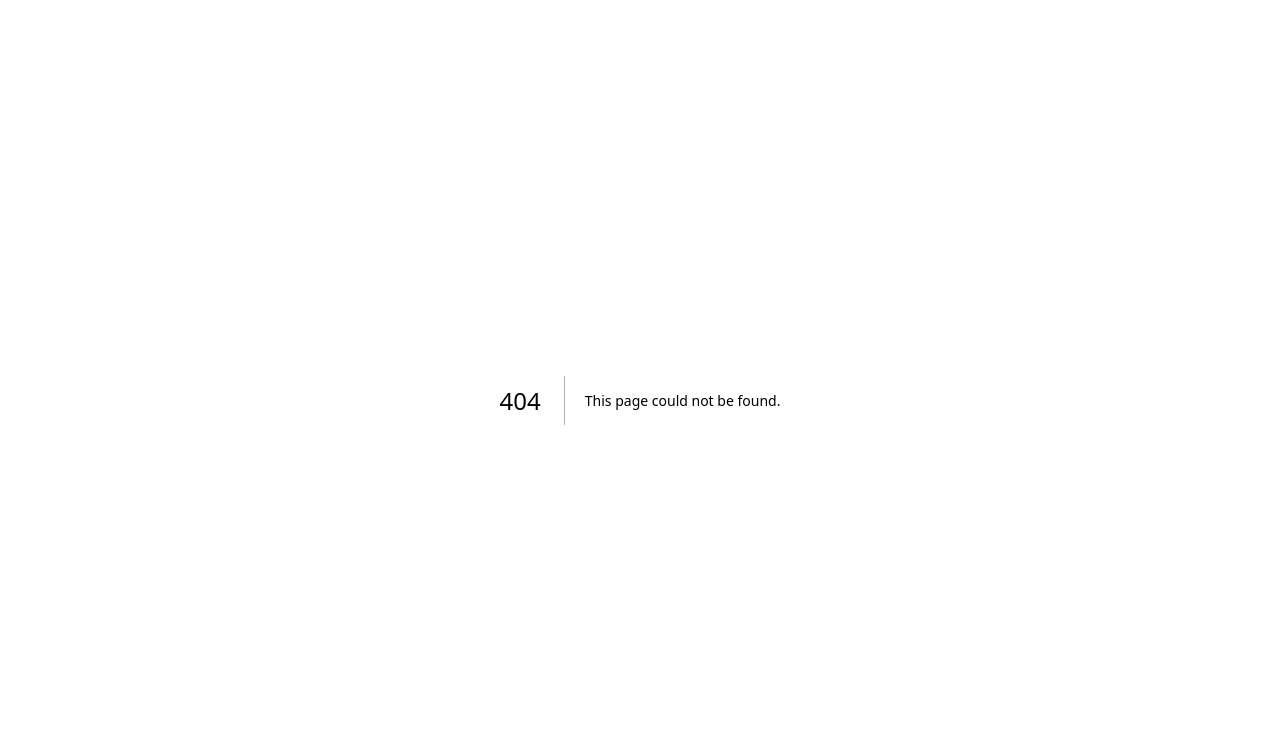
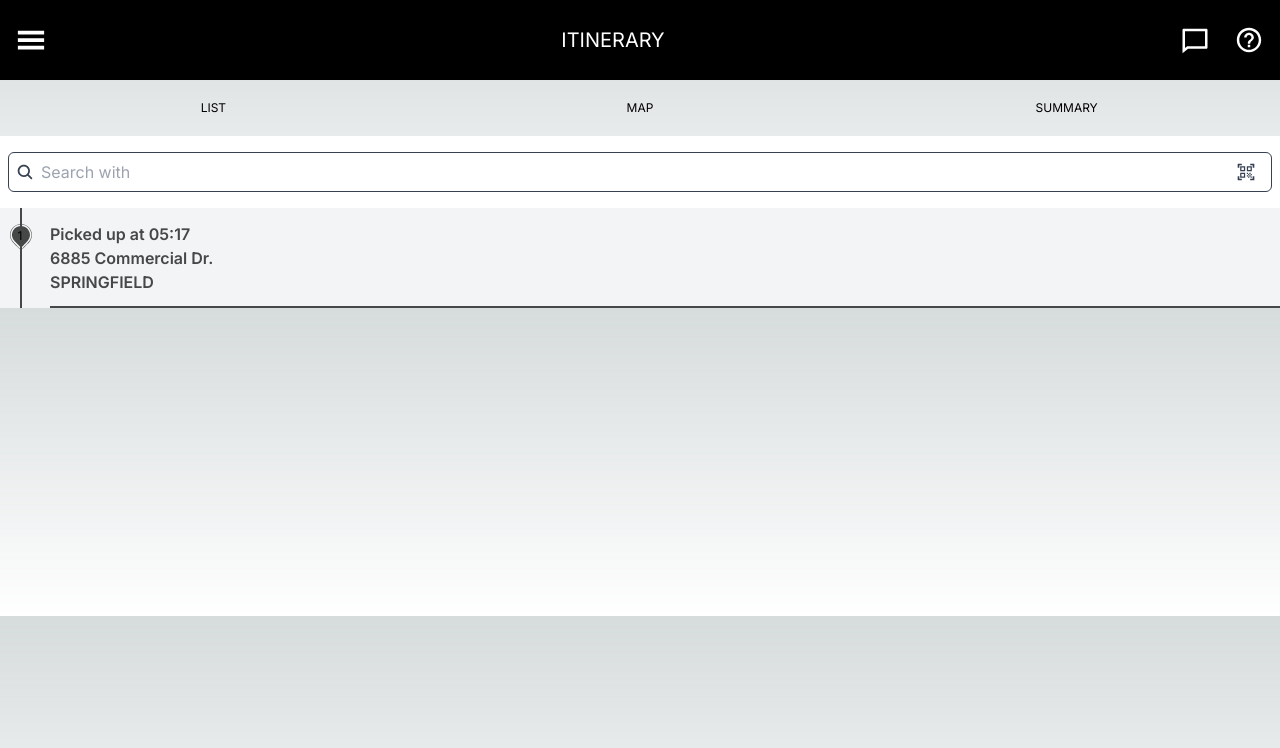
Before and after one commit to cleciopinheiro/fast-route, a Next.js app: page /current in a window 1280 px wide. Before the commit this address had no page. Shown: the top 748 px of the page. Built offline with nearby package versions, Linux system fonts and the light colour scheme.

Commit message:
Criação da página Current

```diff
--- /dev/null
+++ b/app/STG/page.tsx
@@ -0,0 +1,13 @@
+import Menu from "../components/Menu";
+import STG from "../components/STG";
+
+function page() {
+    return (
+        <menu>
+            <Menu />
+            <STG />
+        </menu>
+    );
+}
+
+export default page;
--- /dev/null
+++ b/app/components/List.tsx
@@ -0,0 +1,22 @@
+import Location from "../icons/Location";
+
+function List() {
+    const hourAndMinutes = new Date().toLocaleTimeString('en-US', { hour: 'numeric', minute: 'numeric', hour12: false })
+    return (
+        <div className="w-full h-[100px] bg-gray-100 relative flex">
+            <div className="relative ml-2 py-4">
+                <span className="z-[100] absolute order-2 left-[0.6rem] top-[1.2rem] text-[12px]">1</span>
+                <Location w={26} h={26} fill="#464747" />
+                <div className="absolute left-3 top-0 border-l-2 border-[#464747] h-full"></div>
+            </div>
+            <div className="relative text-[#464747] w-full font-semibold ml-4 flex flex-col justify-center">
+                <p>Picked up at <span>{hourAndMinutes}</span></p>
+                <p>6885 Commercial Dr.</p>
+                <p>SPRINGFIELD</p>
+                <hr className="absolute bottom-0 border border-[#464747] w-full" />
+            </div>
+        </div>
+    );
+}
+
+export default List;
--- a/app/components/Menu.tsx
+++ b/app/components/Menu.tsx
@@ -2,10 +2,15 @@ import { GiHamburgerMenu } from "react-icons/gi";
 import { RiChat4Line } from "react-icons/ri";
 import { IoMdHelpCircleOutline } from "react-icons/io";
 
-function Menu() {
+interface MenuProps {
+    text?: string;
+}
+
+function Menu({ text }: MenuProps) {
     return (
         <nav className="bg-black h-[10vh] p-4 flex justify-between items-center">
             <GiHamburgerMenu className="text-white text-3xl" />
+            <h1 className="text-white text-xl">{text}</h1>
             <div className="flex gap-6">
                 <RiChat4Line className="text-white text-3xl" />
                 <IoMdHelpCircleOutline className="text-white text-3xl" />
--- a/app/components/STG.tsx
+++ b/app/components/STG.tsx
@@ -3,7 +3,7 @@ import Image from "next/image";
 function STG() {
     return (
         <div className="relative bg-[#1d1d1d] h-[90vh] w-screen flex flex-col px-4">
-            <Image src="/image.png" width={240} height={240} alt="Image" className="self-center mt-4" />
+            <Image src="/image.png" width={240} height={240} alt="Image" className="self-center mt-4 w-auto h-auto" />
             <h1 className="text-white text-2xl font-semibold mt-4">Proceed to pickup</h1>
             <hr className="mt-2" />
             <p className="flex gap-16 mt-2">Staging area <span>STG.</span></p>
--- /dev/null
+++ b/app/components/SearchBar.tsx
@@ -0,0 +1,15 @@
+import { MdOutlineQrCodeScanner } from "react-icons/md";
+import { IoSearch } from "react-icons/io5";
+
+function SearchBar() {
+    return (
+        <div className="relative w-full h-[9vh] bg-white py-2 px-2 flex justify-center items-center">
+            <IoSearch size={18} className="absolute left-4 text-gray-700" />
+            <input type="text" placeholder="Search with" className="border border-gray-700 rounded-md w-full h-[40px] pl-8" />
+            <MdOutlineQrCodeScanner size={20} className="absolute right-6 text-gray-700" />
+
+        </div>
+    );
+}
+
+export default SearchBar;
--- /dev/null
+++ b/app/components/SubMenu.tsx
@@ -0,0 +1,31 @@
+'use client';
+import { useState } from 'react';
+import submenu from '../constants/SubMenu';
+import SearchBar from './SearchBar';
+
+function SubMenu() {
+
+    const handleSubmenuChangeStyle = (index: number) => {
+        const submenuItems = document.querySelectorAll('.inactive');
+        submenuItems.forEach((item) => {
+            item.classList.remove('active');
+            item.classList.add('inactive');
+        });
+        submenuItems[index].classList.add('active');
+    };
+
+    return (
+        <div>
+            <div className="flex justify-between h-[7vh] py-2">
+                {submenu.map((item, index) => (
+                    <div id={item.id} onClick={() => handleSubmenuChangeStyle(index)} key={index} className='inactive'>
+                        {item.title}
+                    </div>
+                ))}
+            </div>
+            <SearchBar />
+        </div>
+    );
+}
+
+export default SubMenu;
--- /dev/null
+++ b/app/constants/SubMenu.ts
@@ -0,0 +1,16 @@
+const submenu = [
+    {
+        title: 'LIST',
+        id: 'list'
+    },
+    {
+        title: 'MAP',
+        id: 'map'
+    },
+    {
+        title: 'SUMMARY',
+        id: 'summary'
+    },
+];
+
+export default submenu;
--- /dev/null
+++ b/app/current/page.tsx
@@ -0,0 +1,15 @@
+import List from "../components/List";
+import Menu from "../components/Menu";
+import SubMenu from "../components/SubMenu";
+
+function page() {
+    return (
+        <main className="flex flex-col">
+            <Menu text='ITINERARY' />
+            <SubMenu />
+            <List />
+        </main>
+    );
+}
+
+export default page;
--- a/app/globals.css
+++ b/app/globals.css
@@ -6,6 +6,12 @@
   --foreground-rgb: 0, 0, 0;
   --background-start-rgb: 214, 219, 220;
   --background-end-rgb: 255, 255, 255;
+}
+
+* {
+  margin: 0;
+  padding: 0;
+  box-sizing: border-box;
 }
 
 @media (prefers-color-scheme: dark) {
@@ -31,3 +37,11 @@ body {
     text-wrap: balance;
   }
 }
+
+.inactive {
+  @apply px-4 flex justify-center items-center w-full text-[12px];
+}
+
+.active {
+  @apply px-4 flex justify-center items-center border-b-2 border-white w-full;
+}
--- /dev/null
+++ b/app/icons/Location.tsx
@@ -0,0 +1,25 @@
+interface LocationProps {
+    w: number;
+    h: number;
+    fill?: string;
+}
+
+function Location({ w, h, fill = '#000'}: LocationProps) {
+    return (
+        <svg xmlns="http://www.w3.org/2000/svg" xmlSpace="preserve" width={w} height={h} version="1.1" style={{ shapeRendering: 'geometricPrecision', textRendering: 'geometricPrecision', imageRendering:'auto', fillRule: 'evenodd', clipRule: 'evenodd', fill }}
+        viewBox="0 0 6010.08 7134.64"
+            xmlnsXlink="http://www.w3.org/1999/xlink">
+            <defs>
+                <style type="text/css">
+                     { fill }
+                </style>
+            </defs>
+            <g id="Layer_x0020_1">
+                <metadata id="CorelCorpID_0Corel-Layer"/>
+                <path className={`fil0 ${fill}`} d="M2646.03 6887.33c-259.64,-223.45 -484.72,-480.04 -726.38,-721.71 -778.83,-778.84 -1669.82,-1458.08 -1877.47,-2611.07 -333.71,-1852.89 1067.85,-3549.72 2953.8,-3554.01 1882.72,-4.28 3297.58,1708 2955.87,3556.25 -82.41,445.74 -254.63,845.59 -521.53,1211.92 -198.28,272.15 -435.55,502.6 -672.65,739.69 -238.71,238.7 -472.45,482.3 -710.67,721.49 -141.05,141.63 -282.65,282.74 -427.47,420.53 -106.58,101.41 -228.11,223.41 -355.63,296.27l-329.89 188.48 -287.98 -247.84zm86.37 -100.35c-257.93,-221.96 -479.35,-475.2 -719.13,-714.98 -752.09,-752.1 -1640.22,-1427.26 -1840.79,-2540.92 -320.01,-1776.85 1025.15,-3394.05 2823.8,-3398.14 1795.99,-4.08 3152.76,1629.05 2825.38,3399.78 -79.05,427.58 -242.58,806.97 -498.35,1158.03 -196.33,269.48 -425.05,489.83 -659.26,724.03 -238.62,238.62 -472.6,482.44 -710.86,721.68 -140.12,140.69 -281.06,281.16 -424.92,418.04 -92.3,87.81 -220.43,214.6 -330.05,277.23l-248.71 142.1 -217.11 -186.85zm264.59 -307.46c156.47,-89.4 1166.89,-1138.24 1380.23,-1351.57 408.11,-408.11 892,-838.4 1045.56,-1668.98 295.54,-1598.47 -962.98,-2923.72 -2425.58,-2920.39 -1480.2,3.36 -2712.58,1326.61 -2425.5,2920.6 175.78,976.01 1010.04,1607.62 1728.4,2325.99 225.92,225.92 448.38,480.49 696.89,694.35z"/>
+            </g>
+        </svg>
+    );
+}
+
+export default Location;
--- a/app/page.tsx
+++ b/app/page.tsx
@@ -1,12 +1,9 @@
 import Image from "next/image";
-import STG from "./components/STG";
-import Menu from "./components/Menu";
 
 export default function Home() {
   return (
     <main>
-      <Menu />
-      <STG />
+      Enter
     </main>
   );
 }
```
Also changed, not shown: 1 other file (tests, documents, lock files or other folders).
